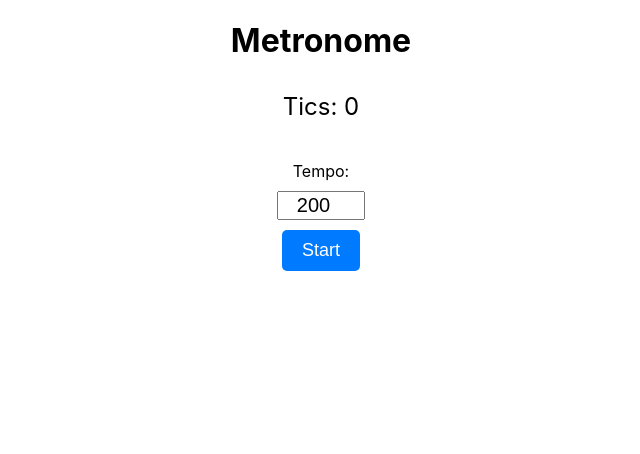
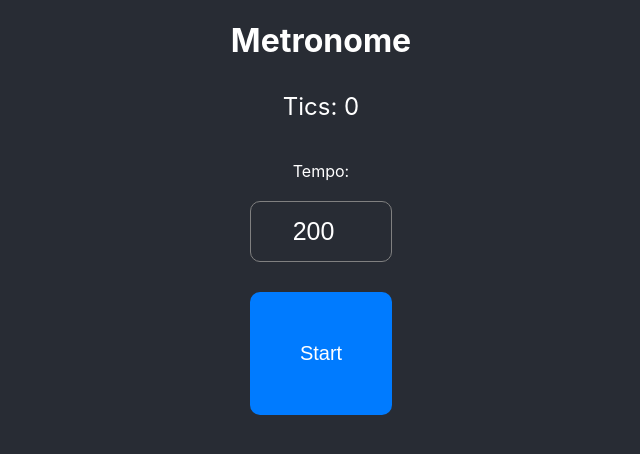
Before and after one commit to dankocher/metronome_reactjs, a React (Create React App) app: page / in a window 1280 px wide. Shown: the top 454 px of the page, without its empty margins (319-959 px from the left). Built offline with nearby package versions, Linux system fonts and the light colour scheme.

Commit message:
Fixed styles

```diff
--- a/public/index.html
+++ b/public/index.html
@@ -4,6 +4,7 @@
     <meta charset="utf-8" />
     <link rel="icon" href="%PUBLIC_URL%/favicon.ico" />
     <meta name="viewport" content="width=device-width, initial-scale=1" />
+    <meta name="MobileOptimized" content="width" />
     <meta name="theme-color" content="#000000" />
     <meta
       name="description"
--- a/src/App.css
+++ b/src/App.css
@@ -1,3 +1,21 @@
+html {
+  background-color: #282c34;
+}
+
+* {
+  color: white
+}
+input {
+  background-color: #282c34;
+  border: 1px solid gray;
+  border-radius: 10px;
+  font-size: 25px;
+  padding: 15px;
+  width: 110px;
+  margin: 20px;
+  text-align: center
+}
+
 .App {
   text-align: center;
   display: flex;
--- a/src/Metronome.js
+++ b/src/Metronome.js
@@ -32,13 +32,14 @@ const Count = styled.div`
 `;
 
 const Button = styled.button`
-  font-size: 18px;
+  font-size: 20px;
   margin-top: 10px;
-  padding: 10px 20px;
+  padding: 50px 50px;
+  //width: 100px;
   background-color: #007bff;
   color: white;
   border: none;
-  border-radius: 5px;
+  border-radius: 10px;
   cursor: pointer;
   transition: background-color 0.2s ease-in-out;
 
@@ -111,7 +112,6 @@ function Metronome() {
                     type="number"
                     id="tempo"
                     value={tempo}
-                    style={{marginTop: 10, textAlign: "center", fontSize: 20, width: 80}}
                     onChange={(e) => setTempo(parseInt(e.target.value, 10) || 0)}
                     disabled={isPlaying}
                 />
```
